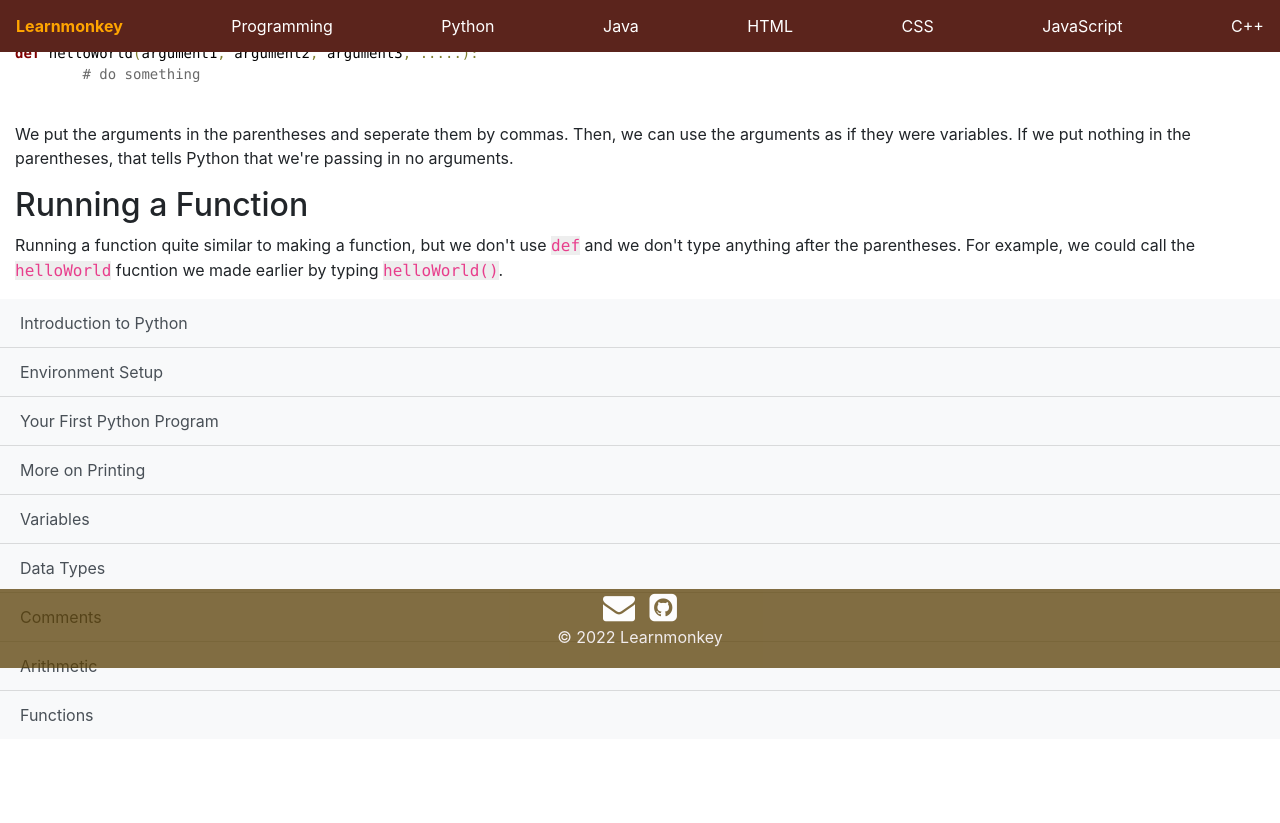
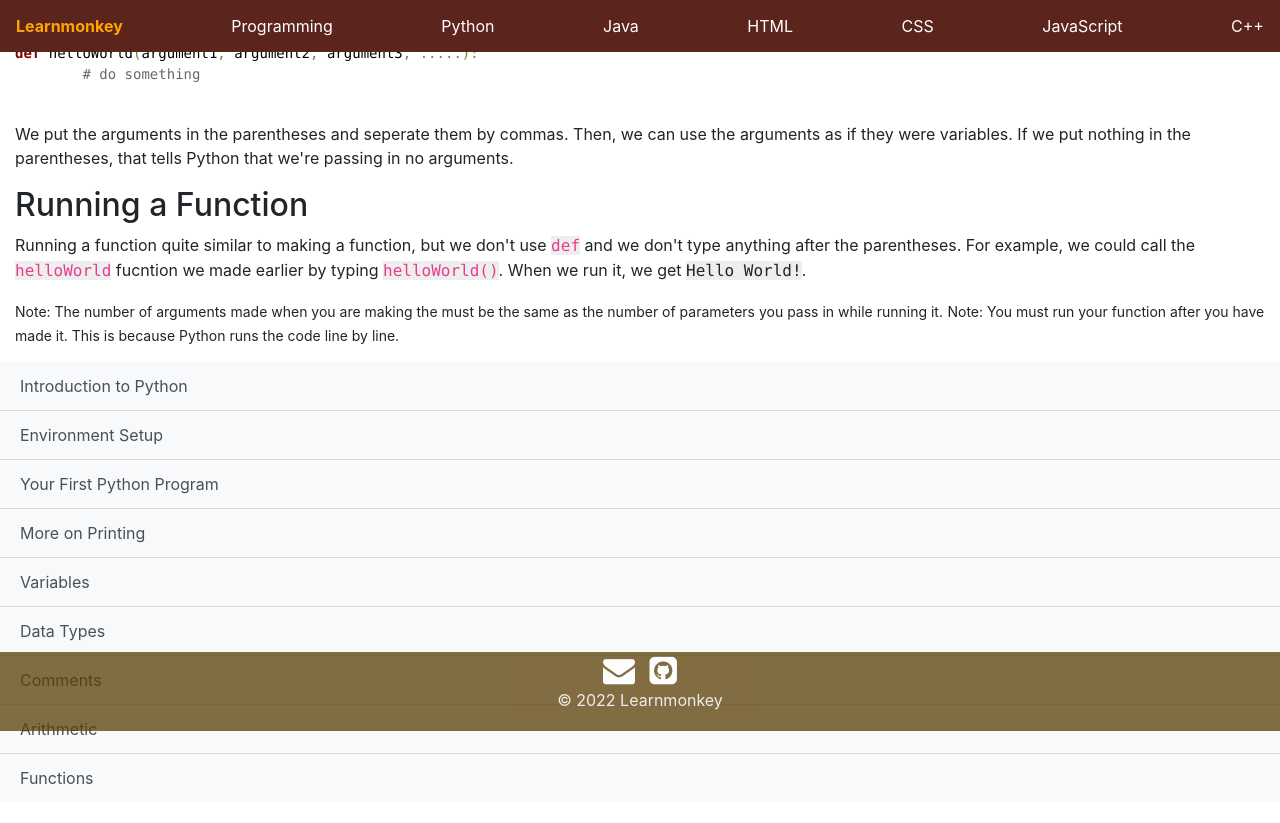
Before and after one commit to learnmonkey/learnmonkey.github.io, a Jekyll site: the page built from programming/python/functions.html, in a window 1280 px wide and 900 px high, scrolled down 639 px. Shown: the top 823 px of the window. Built offline with Jekyll 4.4.1, drawn with Linux system fonts in a browser that asks for light colours.

Commit message:
Expand functions tutorial

```diff
--- a/programming/python/functions.html
+++ b/programming/python/functions.html
@@ -16,7 +16,7 @@ permalink: /programming/python/functions/
     <p>To make a function, we use <code>def</code>, which stands for "define". After that, we type our function name, which in this case is <code>helloWorld</code> and type a pair of parentheses (<code>()</code>). After that, we type a colon and press enter. Then, Sublime Text should indent the next line. This is because Python uses indentation for seperating blocks of code and this includes functions.</p>
     <small>Note: You cannot put a space in the middle of a function name.</small><br>
     <img src="/images/programming/python/functions-1.png" alt="Making a Python function in Sublime Text" style="height:60px !important">
-    <p>Then, inside of our function we can type <pre style='color:#000000;background:#ffffff;'><span style='color:#800000; font-weight:bold; '>print</span><span style='color:#808030; '>(</span><span style='color:#0000e6; '>"Hello World!"</span><span style='color:#808030; '>)</span></pre>. This tells Python that whenever we run the <code>helloWorld</code> function, we want to print <samp>Hello World!</samp>. </p>
+    <p>Then, inside of our function we can type <pre style='color:#000000;background:#ffffff;'><span style='color:#800000; font-weight:bold; '>print</span><span style='color:#808030; '>(</span><span style='color:#0000e6; '>"Hello World!"</span><span style='color:#808030; '>)</span></pre>. This tells Python that whenever we run the <code>helloWorld</code> function, we want to print <samp>Hello World!</samp>.</p>
 </section>
 
 <section>
@@ -30,5 +30,7 @@ permalink: /programming/python/functions/
 
 <section>
     <h2>Running a Function</h2>
-    <p>Running a function quite similar to making a function, but we don't use <code>def</code> and we don't type anything after the parentheses. For example, we could call the <code>helloWorld</code> fucntion we made earlier by typing <code>helloWorld()</code>.</p>
+    <p>Running a function quite similar to making a function, but we don't use <code>def</code> and we don't type anything after the parentheses. For example, we could call the <code>helloWorld</code> fucntion we made earlier by typing <code>helloWorld()</code>. When we run it, we get <samp>Hello World!</samp>.</p>
+    <small>Note: The number of arguments made when you are making the must be the same as the number of parameters you pass in while running it.</small>
+    <small>Note: You must run your function after you have made it. This is because Python runs the code line by line.</small>
 </section>
```
